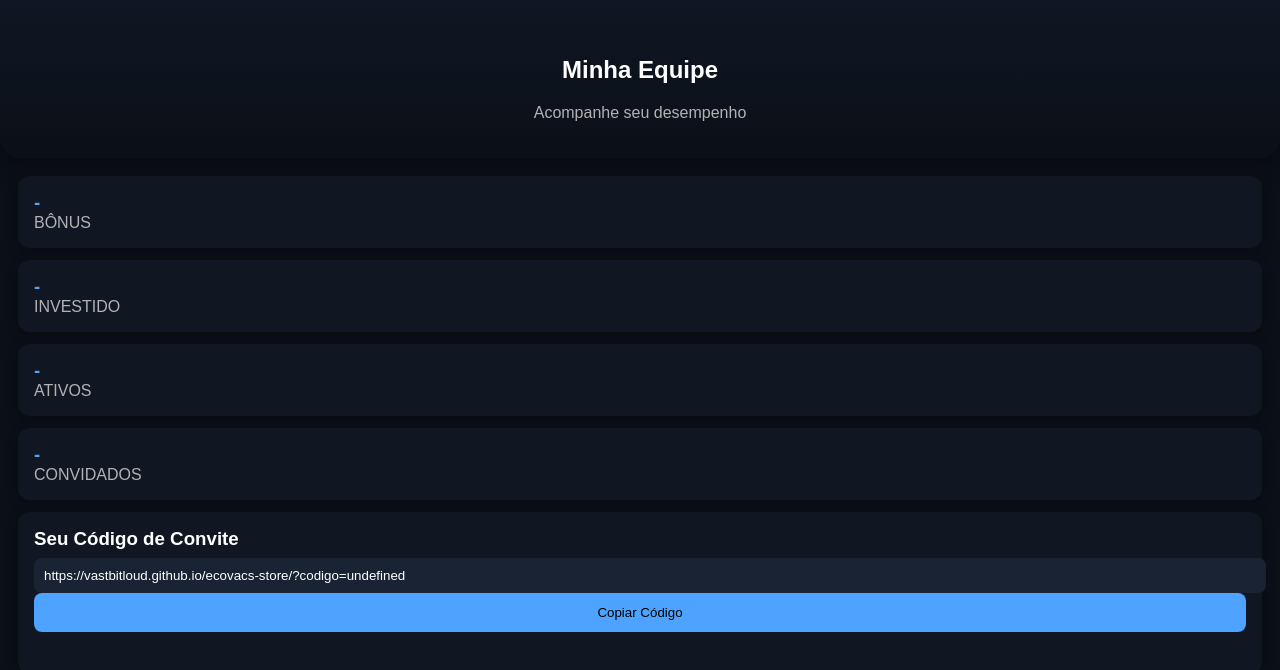
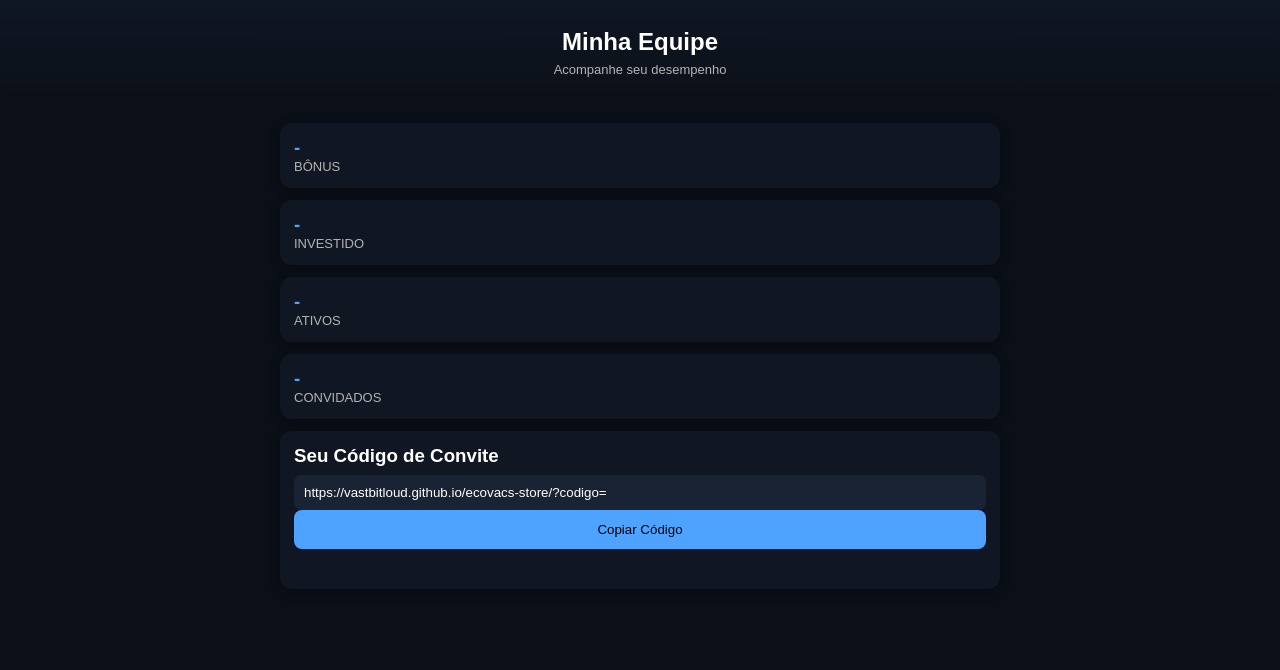
Before and after one commit to Vastbitloud/ecovacs-store, a plain HTML site: page equipe.html in a window 1280 px wide. Drawn offline with Linux system fonts and the light colour scheme; sample sign-in values are in the browser's storage.

Commit message:
Update equipe.html

```diff
--- a/equipe.html
+++ b/equipe.html
@@ -2,86 +2,65 @@
 <html lang="pt-BR">
 <head>
 <meta charset="utf-8"/>
-<meta name="viewport" content="width=device-width,initial-scale=1"/>
+<meta name="viewport" content="width=device-width, initial-scale=1"/>
 <title>Minha Equipe</title>
-
 <style>
-body{margin:0;font-family:Arial;background:#0b0f17;color:#fff}
-.header{
-  background:linear-gradient(180deg,#0f1724,#0b0f17);
-  padding:36px 18px;text-align:center;
-  border-bottom-left-radius:20px;border-bottom-right-radius:20px;
-  box-shadow:0 6px 20px rgba(0,0,0,.4)
-}
-.container{padding:18px}
-.card{
-  background:#111722;padding:16px;
-  border-radius:12px;
-  box-shadow:0 3px 12px rgba(0,0,0,.3);
-  margin-bottom:12px
-}
-input{
-  width:100%;padding:10px;border-radius:8px;border:none;
-  background:#1a2333;color:#fff
-}
-button{
-  width:100%;padding:12px;border-radius:8px;border:none;
-  background:#4da3ff;color:#000;cursor:pointer
-}
-#msgCopiado{
-  color:#00ff7f;text-align:center;opacity:0;
-  transition:opacity .3s;margin-top:8px
-}
+body{margin:0;font-family:Arial,Helvetica,sans-serif;background:#0b0f17;color:#fff}
+.header{background:linear-gradient(180deg,#0f1724,#0b0f17);padding:28px 18px;text-align:center;border-bottom-left-radius:18px;border-bottom-right-radius:18px}
+.container{padding:18px;max-width:720px;margin:0 auto}
+.card{background:#111722;padding:14px;border-radius:12px;box-shadow:0 3px 12px rgba(0,0,0,.3);margin-bottom:12px}
+input{width:100%;padding:10px;border-radius:8px;border:none;background:#1a2333;color:#fff;box-sizing:border-box}
+button{width:100%;padding:12px;border-radius:8px;border:none;background:#4da3ff;color:#000;cursor:pointer}
+#msgCopiado{color:#00ff7f;text-align:center;opacity:0;transition:opacity .25s;margin-top:8px}
+.small{color:#b3b3b3;font-size:13px}
 </style>
 </head>
-
 <body>
-
 <div class="header">
-  <h2>Minha Equipe</h2>
-  <p style="color:#b3b3b3;margin:6px 0 0">Acompanhe seu desempenho</p>
+  <h2 style="margin:0">Minha Equipe</h2>
+  <p class="small" style="margin:6px 0 0">Acompanhe seu desempenho</p>
 </div>
 
 <div class="container">
-
-  <div class="card"><h3 style="color:#4da3ff;margin:0">-</h3><div style="color:#b3b3b3">BÔNUS</div></div>
-  <div class="card"><h3 style="color:#4da3ff;margin:0">-</h3><div style="color:#b3b3b3">INVESTIDO</div></div>
-  <div class="card"><h3 style="color:#4da3ff;margin:0">-</h3><div style="color:#b3b3b3">ATIVOS</div></div>
-  <div class="card"><h3 style="color:#4da3ff;margin:0">-</h3><div style="color:#b3b3b3">CONVIDADOS</div></div>
+  <div class="card"><h3 id="bonus" style="color:#4da3ff;margin:0">-</h3><div class="small">BÔNUS</div></div>
+  <div class="card"><h3 id="invest" style="color:#4da3ff;margin:0">-</h3><div class="small">INVESTIDO</div></div>
+  <div class="card"><h3 id="ativosCampo" style="color:#4da3ff;margin:0">-</h3><div class="small">ATIVOS</div></div>
+  <div class="card"><h3 id="membroCampo" style="color:#4da3ff;margin:0">-</h3><div class="small">CONVIDADOS</div></div>
 
   <div class="card">
     <h3 style="margin:0 0 8px">Seu Código de Convite</h3>
-
-    <input id="linkFinal" readonly>
-
+    <input id="linkFinal" readonly aria-readonly="true">
     <button id="btnCopiar">Copiar Código</button>
-    <div id="msgCopiado">Código copiado!</div>
+    <div id="msgCopiado" role="status">Código copiado!</div>
   </div>
-
 </div>
 
 <script>
-const userData = JSON.parse(localStorage.getItem('vast_userdata')||'null');
-if(!userData){
-  window.location.href='index.html';
-  throw '';
-}
+const userData = JSON.parse(localStorage.getItem('vast_userdata') || 'null');
+if(!userData){ window.location.href = 'index.html'; throw ''; }
 
-const codigo = userData.myCode;
+const codigo = userData.myCode || '';
 
-// link atualizado exatamente como você pediu
-document.getElementById('linkFinal').value =
-  "https://vastbitloud.github.io/ecovacs-store/?codigo=" + codigo;
+// **LINK solicitado**: usar ecovacs-store + código
+const finalLink = 'https://vastbitloud.github.io/ecovacs-store/?codigo=' + encodeURIComponent(codigo);
+document.getElementById('linkFinal').value = finalLink;
 
 document.getElementById('btnCopiar').addEventListener('click', ()=>{
-  const campo=document.getElementById('linkFinal');
+  const campo = document.getElementById('linkFinal');
   campo.select();
-  document.execCommand('copy');
-  const msg=document.getElementById('msgCopiado');
-  msg.style.opacity=1;
-  setTimeout(()=>msg.style.opacity=0,1600);
+  try {
+    document.execCommand('copy');
+    const m = document.getElementById('msgCopiado');
+    m.style.opacity = 1;
+    setTimeout(()=> m.style.opacity = 0, 1400);
+  } catch(e){
+    // fallback
+    const ta = document.createElement('textarea'); ta.value = finalLink; document.body.appendChild(ta); ta.select();
+    document.execCommand('copy'); ta.remove();
+    const m = document.getElementById('msgCopiado'); m.style.opacity = 1;
+    setTimeout(()=> m.style.opacity = 0, 1400);
+  }
 });
 </script>
-
 </body>
 </html>
```
